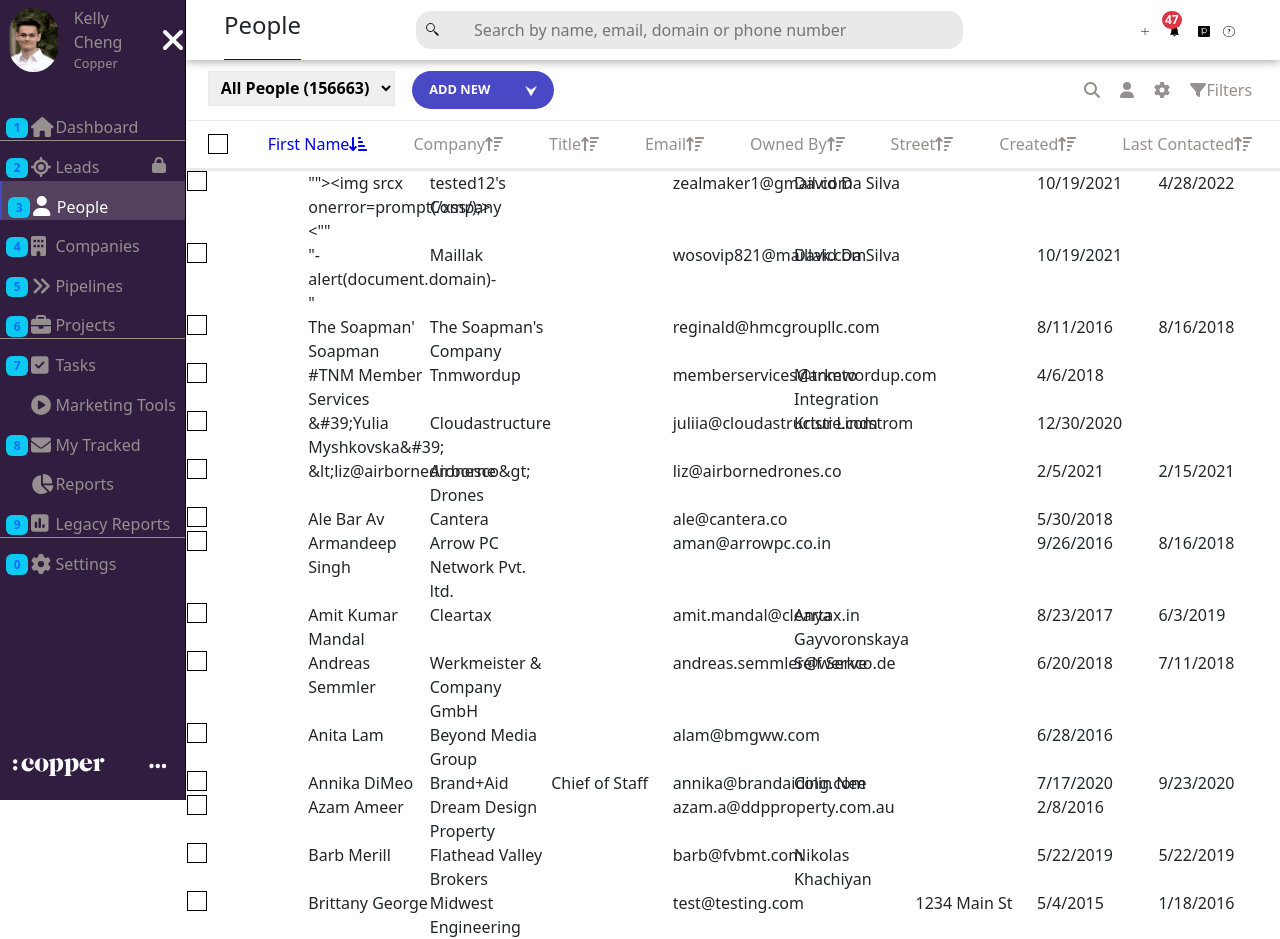
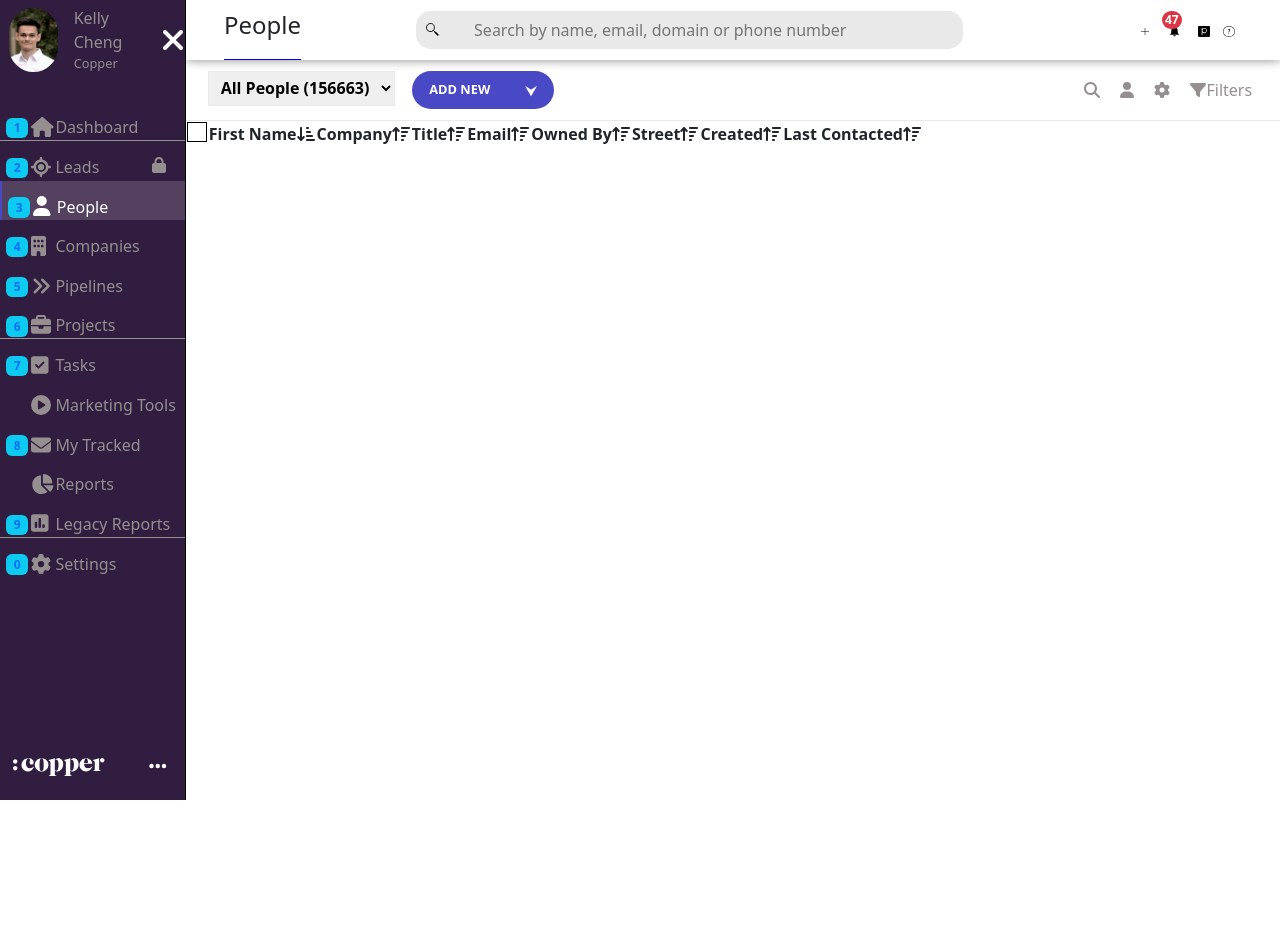
Before and after one commit to RobertWMorgan/Restarone, a React (Create React App) app: page / in a window 1280 px wide. After the commit the page ends 800 px from the top, so only its background shows below. Built offline with nearby package versions, Linux system fonts and the light colour scheme.

Commit message:
moved filters to contacts to prepare for html table

```diff
--- a/src/components/contacts/index.js
+++ b/src/components/contacts/index.js
@@ -1,23 +1,29 @@
 import ContactData from './contact-data'
+import FilterButton from '../filters/filter-buttons'
+import Star from '../../images/star.png'
+
 
 const Contactlist = () => {
+  const filterList = ['First Name', 'Company', 'Title', 'Email', 'Owned By', 'Street', 'Created', 'Last Contacted']
   console.log(ContactData)
-  const contactRow = ContactData.map((contact, index) => {
-    return (
-      <div key={index} className='contact-row'>
-        <span><button id='check-square' className='check-box'></button></span>
-        <span>{contact.name}</span> <span>{contact.company}</span> <span>{contact.title}</span> <span>{contact.email}</span> <span>{contact.owner}</span> <span>{contact.street}</span> <span>{contact.dateCreated}</span> <span>{contact.lastContact}</span>
-      </div>
-    )
 
 
-  })
 
-  return (
-    <main id='contacts'>
-      {contactRow}
-    </main>
-  )
+return(
+  <main>
+    <table>
+      <tr id='header-row'>
+        <th><button className='check-box'></button></th>
+        <FilterButton filterList={filterList} />
+      </tr>
+    </table>
+  </main>
+)
+
+
+
+
+
 }
 
 export default Contactlist
--- a/src/components/filters/filter-buttons.js
+++ b/src/components/filters/filter-buttons.js
@@ -4,9 +4,9 @@
 const FilterButton = ({ filterList }) => {
   const filterMap = filterList.map((filter, index) => {
     return filter === 'First Name' ?
-      <button key={index} className='filter-button selected'>{filterList[0]}<FontAwesomeIcon icon={faArrowDownShortWide} /></button>
+      <th key={index} className='filter-button selected'>{filterList[0]}<FontAwesomeIcon icon={faArrowDownShortWide} /></th>
       :
-      <button className='filter-button'>{filter}<FontAwesomeIcon icon={faArrowUpWideShort} /></button>
+      <th className='filter-button'>{filter}<FontAwesomeIcon icon={faArrowUpWideShort} /></th>
   })
 
   return filterMap
--- a/src/components/filters/index.js
+++ b/src/components/filters/index.js
@@ -1,12 +1,9 @@
-import FilterButton from './filter-buttons'
 
 import DownArrow from '../../images/down-arrow.png'
 import { FontAwesomeIcon } from '@fortawesome/react-fontawesome'
 import { faFilter, faGear, faUser, faMagnifyingGlass } from '@fortawesome/free-solid-svg-icons'
 
 const Filters = () => {
-  const filterList = ['First Name', 'Company', 'Title', 'Email', 'Owned By', 'Street', 'Created', 'Last Contacted']
-
   return (
     <div id="filters">
       <div id='top-filter'>
@@ -30,10 +27,6 @@
           <button><FontAwesomeIcon icon={faFilter} />Filters</button>
         </div>
       </div>
-      <div id='detailed-filter'>
-        <button className='check-box'></button>
-        <FilterButton filterList={filterList} />
-      </div>
     </div>
   )
 }
--- a/src/styles/components/contacts.scss
+++ b/src/styles/components/contacts.scss
@@ -1,8 +1,6 @@
-.contact-row{
-  width: 100%;
-  display: flex;
-  justify-content: space-evenly;
-  span{
-    width: 11%;
-  }
+.check-box{
+  width: 20px;
+  height: 20px;
+  background-color: white;
+  border: 1px solid black;
 }
--- a/src/styles/components/filters.scss
+++ b/src/styles/components/filters.scss
@@ -66,30 +66,4 @@
       }
     }
   }
-
-  #detailed-filter{
-    padding: 1% 2% 1% 2%;
-    border-bottom: 3px solid $primary-grey;
-    display: flex;
-    align-items: center;
-    justify-content: space-between;
-
-    .filter-button{
-      background-color: white;
-      border: none;
-      color: $secondary-grey;
-    }
-
-    .selected{
-      color: $text-blue;
-    }
-  }
-
 }
-
-.check-box{
-  width: 20px;
-  height: 20px;
-  background-color: white;
-  border: 1px solid black;
-}
```
Also changed, not shown: src/images/star.png (added).
